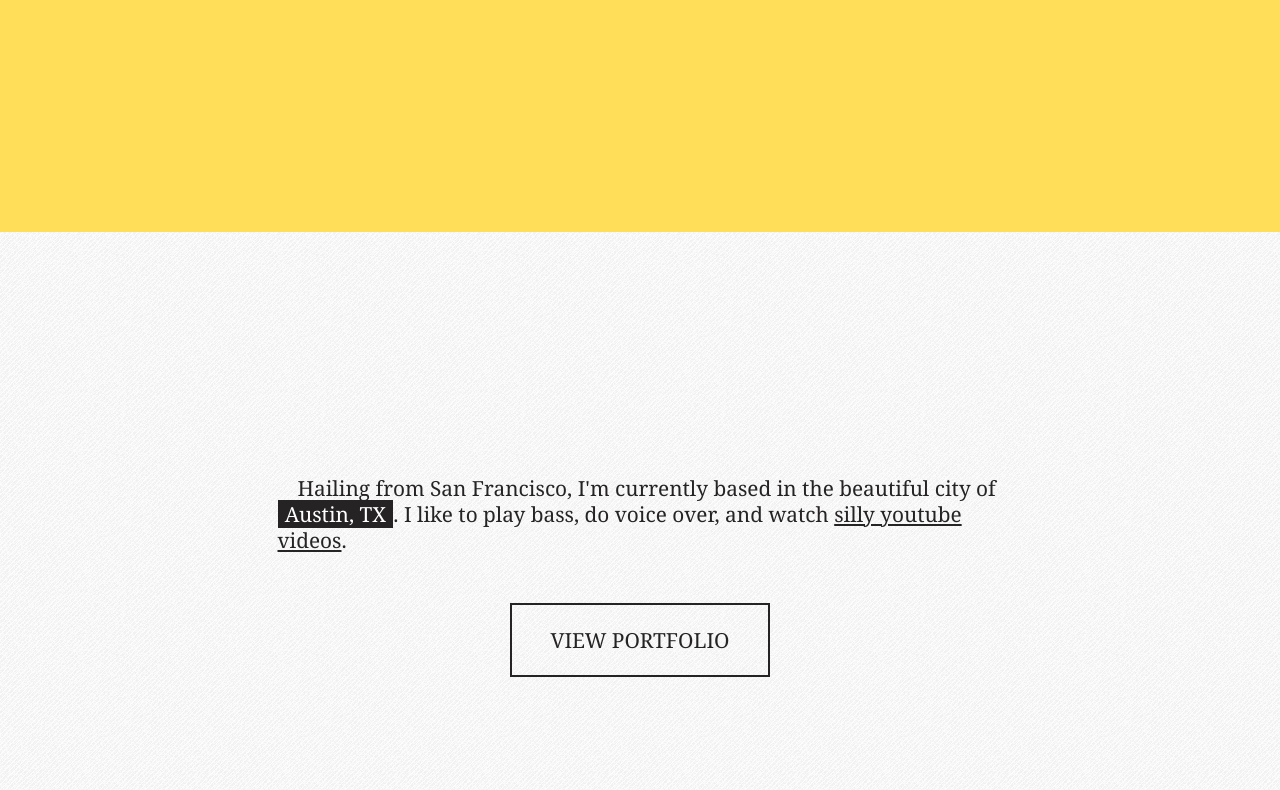
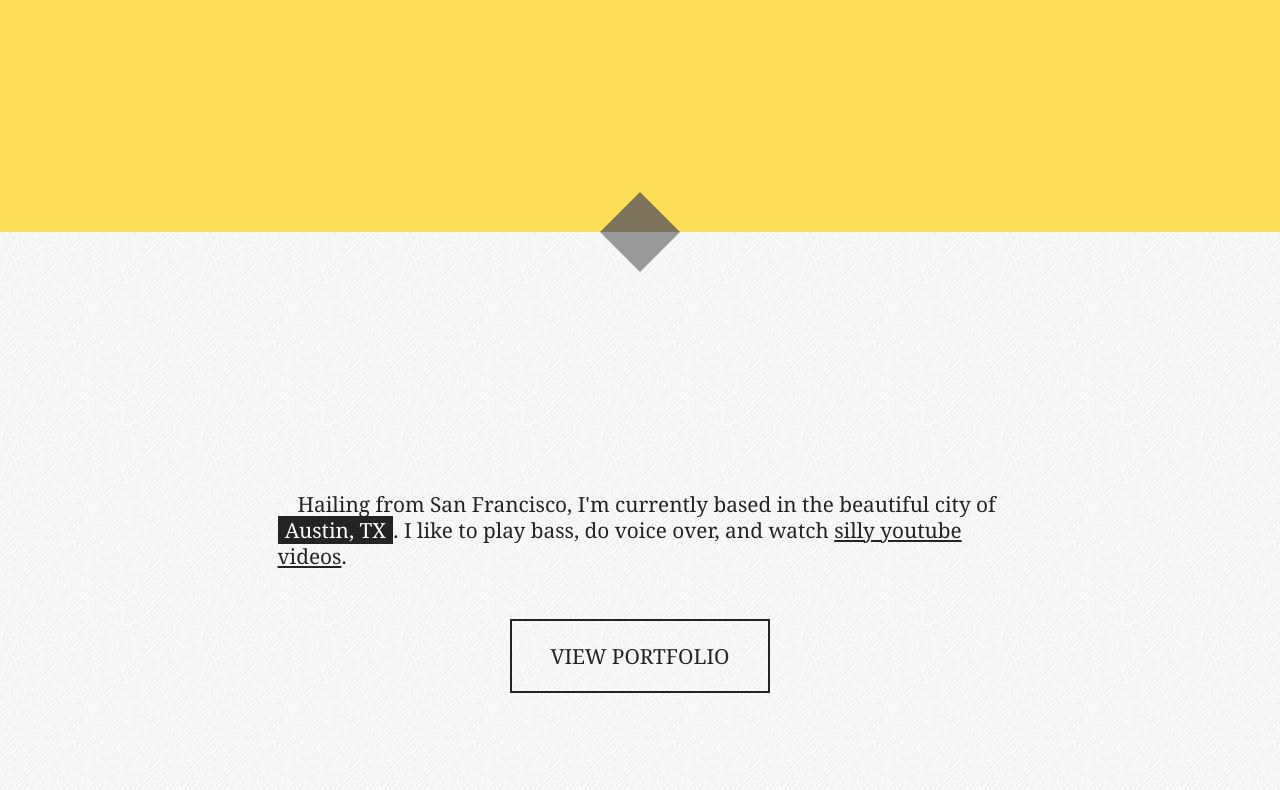
Before and after one commit to jeffersonlam/jeffersonlam.github.io, a website: page index.html in a window 1280 px wide. Shown: the part 488-1278 px from the top of the page. Drawn offline with Linux system fonts and the light colour scheme.

Commit message:
Readd logo; rename to diamond

```diff
--- a/index.html
+++ b/index.html
@@ -16,7 +16,7 @@
         <h1>Hi, I'm<br/><span class="highlight-bg">Jefferson</span>.<br/></h1>
         <h1>I'm a<br/><span class="highlight-bg">Front-End Dev</span>.</h1>
       </div>
-      <div class="logo" onclick="toggleColors()" unselectable='on' onselectstart='return false;' onmousedown='return false;'></div>
+      <div class="diamond" onclick="toggleColors()" unselectable='on' onselectstart='return false;' onmousedown='return false;'></div>
     </section>
     <section class="about">
       <div class="content">
--- a/scss/main.scss
+++ b/scss/main.scss
@@ -8,6 +8,7 @@
 'layout',
 
 'modules/hero',
+'modules/diamond',
 'modules/portfolio',
 'modules/footer',
 
--- /dev/null
+++ b/scss/modules/_diamond.scss
@@ -0,0 +1,24 @@
+.diamond {
+  bottom: 0;
+  left: 50%;
+  margin-left: -40px;
+  position: absolute;
+  width: 0;
+  height: 0;
+  border: 40px solid transparent;
+  z-index: 5000;
+
+  &::after {
+    content: '';
+    position: absolute;
+    left: -40px;
+    top: 40px;
+    width: 0;
+    height: 0;
+    border: 40px solid transparent;
+  }
+
+  &:hover {
+    cursor: pointer;
+  }
+}
--- a/scss/themes/_yellow.scss
+++ b/scss/themes/_yellow.scss
@@ -29,14 +29,8 @@ a {
 }
 
 .container {
-  -webkit-animation: body-fade-in .4s .1s forwards;
   animation: body-fade-in .4s .1s forwards;
   opacity: 0;
-}
-
-// hamburger
-.hamburger {
-  background-color: $black;
 }
 
 .highlight-bg {
@@ -53,12 +47,6 @@ a {
   .highlight-bg {
     background-color: $black;
     color: $primary-clr;
-
-    // &:hover{
-      // background-color: $white;
-      // color: $black;
-      // cursor: pointer;
-    // }
   }
 
   &.alternate {
@@ -160,17 +148,17 @@ footer {
   animation-name: body-fade-in;
 }
 
-.logo {
+.diamond {
   border-bottom-color: rgba(90, 90, 90, .8);
 
-  &:after {
+  &::after {
     border-top-color: rgba(130, 130, 130, .8);
   }
 
   &:hover {
     border-bottom-color: rgba(120, 120, 120, .8);
 
-    &:after {
+    &::after {
       border-top-color: rgba(160, 160, 160, .8);
     }
   }
```
Also changed, not shown: css/main.min.css.
